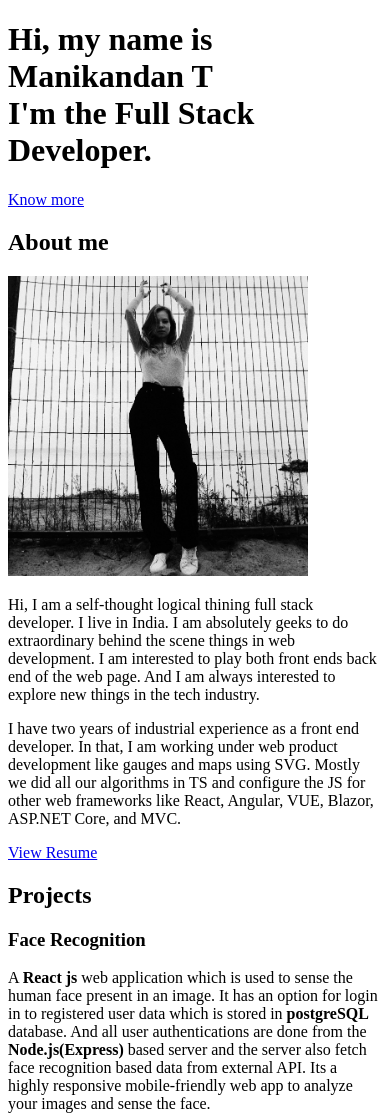
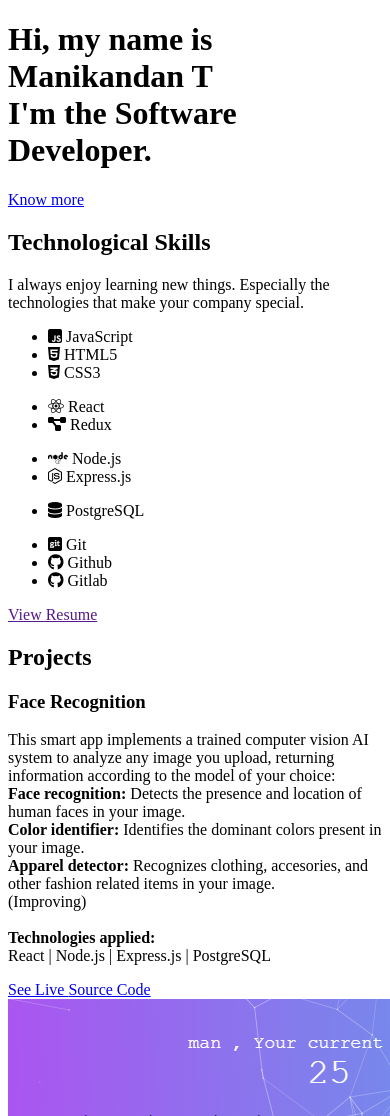
Before and after one commit to Manipandian/ManiFolio, a website: page src/template.html in a window 390 px wide. Shown: the top 1116 px of the page. Drawn offline with nearby package versions, Linux system fonts and the light colour scheme.

Commit message:
Change about content

```diff
--- a/src/style/sections/_about.scss
+++ b/src/style/sections/_about.scss
@@ -19,8 +19,31 @@
   }
 
   .about-wrapper {
-    @include respond(phone) {
-      padding-bottom: 5rem;
+    display: flex;
+    justify-content: center;
+    width: 100%;
+    .skills {
+      width: 90%;
+
+      ul {
+        list-style: none;
+        display: flex;
+        flex-wrap: wrap;
+        justify-content: center;
+      }
+      li {
+        font-size: 16px;
+        width: 33%;
+        height: 30px;
+        background: white;
+        color: $primary-color;
+        margin-right: 2px;
+        padding: 2px;
+
+        .hidden {
+          display: none;
+        }
+      }
     }
 
     &__image {
@@ -77,3 +100,67 @@
     }
   }
 }
+
+@media screen and (max-width: 1000px) {
+  #about {
+    .container {
+      .about-wrapper {
+        .skills {
+          width: 100%;
+          li {
+            font-size: 14px;
+            width: 33%;
+            height: 28px;
+            margin-right: 1px;
+            padding-top: 3px;
+
+            .original {
+              display: none;
+            }
+            .hidden {
+              display: inline-block;
+            }
+          }
+        }
+      }
+    }
+  }
+}
+
+@media screen and (max-width: 450px) {
+  #about {
+    .container {
+      .about-wrapper {
+        width: 95vw;
+
+        .skills {
+          //width: 100%;
+          display: flex;
+          flex-direction: column;
+          align-items: center;
+
+          ul {
+            padding: 0;
+            width: 90%;
+          }
+
+          li {
+            font-size: 12px;
+            width: 33%;
+            height: 28px;
+            margin-right: 1px;
+            padding-top: 3px;
+
+            .original {
+              display: none;
+            }
+            .hidden {
+              display: inline-block;
+              font-size: 11px;
+            }
+          }
+        }
+      }
+    }
+  }
+}
--- a/src/template.html
+++ b/src/template.html
@@ -8,6 +8,7 @@
     <title>ManiFolio</title>
     <meta name="keywords" content="ManiPandian, Full stack developer, Software engineer" />
     <meta name="description" content="ManiPandian | Developer | Software developed | full stack developed" />
+    <script src="https://kit.fontawesome.com/a4e5509cf1.js" crossorigin="anonymous"></script>
 
     <!-- Required librarys -->
     <link
@@ -31,7 +32,7 @@
         <h1 class="hero-title" class="load-hidden">
           Hi, my name is <span class="text-color-main">Manikandan T</span>
           <br />
-          I'm the Full Stack Developer.
+          I'm the Software Developer.
         </h1>
         <p class="hero-cta" class="load-hidden">
           <a class="cta-btn cta-btn--hero" href="#about">Know more</a>
@@ -44,35 +45,39 @@
     <section id="about">
       <div class="container">
         <h2 class="section-title">
-          About me
+          Technological Skills
         </h2>
         <div class="row about-wrapper">
-          <div class="col-md-6 col-sm-12">
-            <div class="about-wrapper__image">
-              <img
-                class="img-fluid rounded shadow-lg"
-                height="auto"
-                width="300px"
-                src="./assets/profile.jpg"
-                alt="Profile Image"
-              />
+            <div class='skills'>
+              <p>I always enjoy learning new things. Especially the technologies that make your company special.</p>
+              <ul>
+                <li><i class="fab fa-js-square"></i> JavaScript</li>
+                <li><i class="fab fa-html5"></i> HTML5</li>
+                <li><i class="fab fa-css3-alt"></i> CSS3</li>
+              </ul>
+              <ul>
+                <li><i class="fab fa-react"></i> React</li>
+                <li><i class="fas fa-project-diagram"></i> Redux</li>
+              </ul>
+              <ul>
+                <li><i class="fab fa-node"></i> Node.js</li>
+                <li><i class="fab fa-node-js"></i> Express.js</li>
+              </ul>
+              <ul>
+                <li><i class="fas fa-database"></i> PostgreSQL</li>
+              </ul>
+              <ul>
+                <li><i class="fab fa-git-square"></i> Git</li>
+                <li><i class="fab fa-github"></i> Github</li>
+                <li><i class="fab fa-github"></i> Gitlab</li>
+              </ul>
             </div>
           </div>
-          <div class="col-md-6 col-sm-12">
-            <div class="about-wrapper__info">
-              <p class="about-wrapper__info-text">
-            Hi, I am a self-thought logical thining full stack developer. I live in India. I am absolutely geeks to do extraordinary behind the scene things in web development. I am interested to play both front ends back end of the web page. And I am always interested to explore new things in the tech industry.
-              </p>
-              <p class="about-wrapper__info-text">
-                I have two years of industrial experience as a front end developer. In that, I am working under web product development like gauges and maps using SVG. Mostly we did all our algorithms in TS and configure the JS for other web frameworks like React, Angular, VUE, Blazor, ASP.NET Core, and MVC.
-              </p>
-              <span class="d-flex mt-3">
-                <a target="_blank" class="cta-btn cta-btn--resume" href="#!">
-                  View Resume
-                </a>
-              </span>
-            </div>
-          </div>
+          <span class="d-flex mt-3">
+            <a target="_blank" class="cta-btn cta-btn--resume" href="" >
+              View Resume
+            </a>
+          </span>
         </div>
       </div>
     </section>
@@ -93,9 +98,19 @@
                 <h3 class="project-wrapper__text-title">Face Recognition</h3>
                 <div>
                   <p class="mb-4">
-                    A <b>React js</b> web application which is used to sense the human face present in an image. It has an option for
-                    login in to registered user data which is stored in <b>postgreSQL</b> database. And all user authentications are done from the <b>Node.js(Express)</b> based server and the server also fetch face recognition based data from external API.
-                    Its a highly responsive mobile-friendly web app to analyze your images and sense the face.
+                    This smart app implements a trained computer vision AI system to
+                    analyze any image you upload, returning information according to the model of your choice:
+                    <br/>
+                    <span><b>Face recognition:</b></span> Detects the presence and location of human
+                    faces in your image. <br/>
+                    <span><b>Color identifier:</b></span> Identifies the dominant colors present in your image. <br />
+                    <span><b>Apparel detector:</b></span> Recognizes clothing, accesories, and other fashion related items in your image. <br />
+                    (Improving)
+                    <br />
+                    <br />
+                    <span><b>Technologies applied:</b></span>
+                    <br />
+                    React | Node.js | Express.js | PostgreSQL
                   </p>
                 </div>
                 <a target="_blank" class="cta-btn cta-btn--hero" href="https://mani-facerecognition.herokuapp.com/">
@@ -108,7 +123,7 @@
             </div>
             <div class="col-lg-8 col-sm-12">
               <div class="project-wrapper__image">
-                <a href="#!" target="_blank">
+                <a href="https://mani-facerecognition.herokuapp.com/" target="_blank">
                   <div data-tilt class="thumbnail rounded">
                     <img class="img-fluid" src="./assets/project1.jpg" />
                   </div>
@@ -126,6 +141,12 @@
                 <div>
                   <p class="mb-4">
                    A react based web page to show list of robo friends(user data) in contact and also have a serach bar to short list based on name. Data has been fetched from external API in raw json format. Its an highly responsive and fast UI webpage.
+                   (Improving)
+                   <br />
+                   <br />
+                   <span><b>Technologies applied:</b></span>
+                   <br />
+                   React | Redux
                   </p>
                 </div>
                 <a target="_blank" class="cta-btn cta-btn--hero" href="https://manipandian.github.io/Robofriends/">
@@ -138,7 +159,7 @@
             </div>
             <div class="col-lg-8 col-sm-12">
               <div class="project-wrapper__image">
-                <a href="#!" target="_blank">
+                <a href="https://manipandian.github.io/Robofriends/" target="_blank">
                   <div data-tilt class="thumbnail rounded">
                     <img class="img-fluid" src="./assets/project2.jpg" />
                   </div>
@@ -156,6 +177,12 @@
                 <div>
                   <p class="mb-4">
                    A simeple static web application to generate the background color css code snippet by choosing two different color. We can also genereate a random color by button click. We can also convert color format between HEX and RGBA.
+                   (Improving)
+                   <br />
+                   <br />
+                   <span><b>Technologies applied:</b></span>
+                   <br />
+                   HTML | CSS | JS
                   </p>
                 </div>
                 <a target="_blank" class="cta-btn cta-btn--hero" href="https://manipandian.github.io/Background-Generator/">
@@ -168,7 +195,7 @@
             </div>
             <div class="col-lg-8 col-sm-12">
               <div class="project-wrapper__image">
-                <a href="#!" target="_blank">
+                <a href="https://manipandian.github.io/Background-Generator/" target="_blank">
                   <div data-tilt class="thumbnail rounded">
                     <img class="img-fluid" src="./assets/project3.jpg" />
                   </div>
@@ -192,12 +219,12 @@
         </h2>
         <div class="contact-wrapper">
           <p class="contact-wrapper__text">
-            [Put your call to action here]
+            Want to get in touch? Send me an email so we can start getting things done.
           </p>
           <a
             target="_blank"
             class="cta-btn cta-btn--resume"
-            href="manipandi.mech@gmail.com"
+            href="mailto:manipandi.mech@gmail.com"
             >Call to Action</a
           >
         </div>
```
